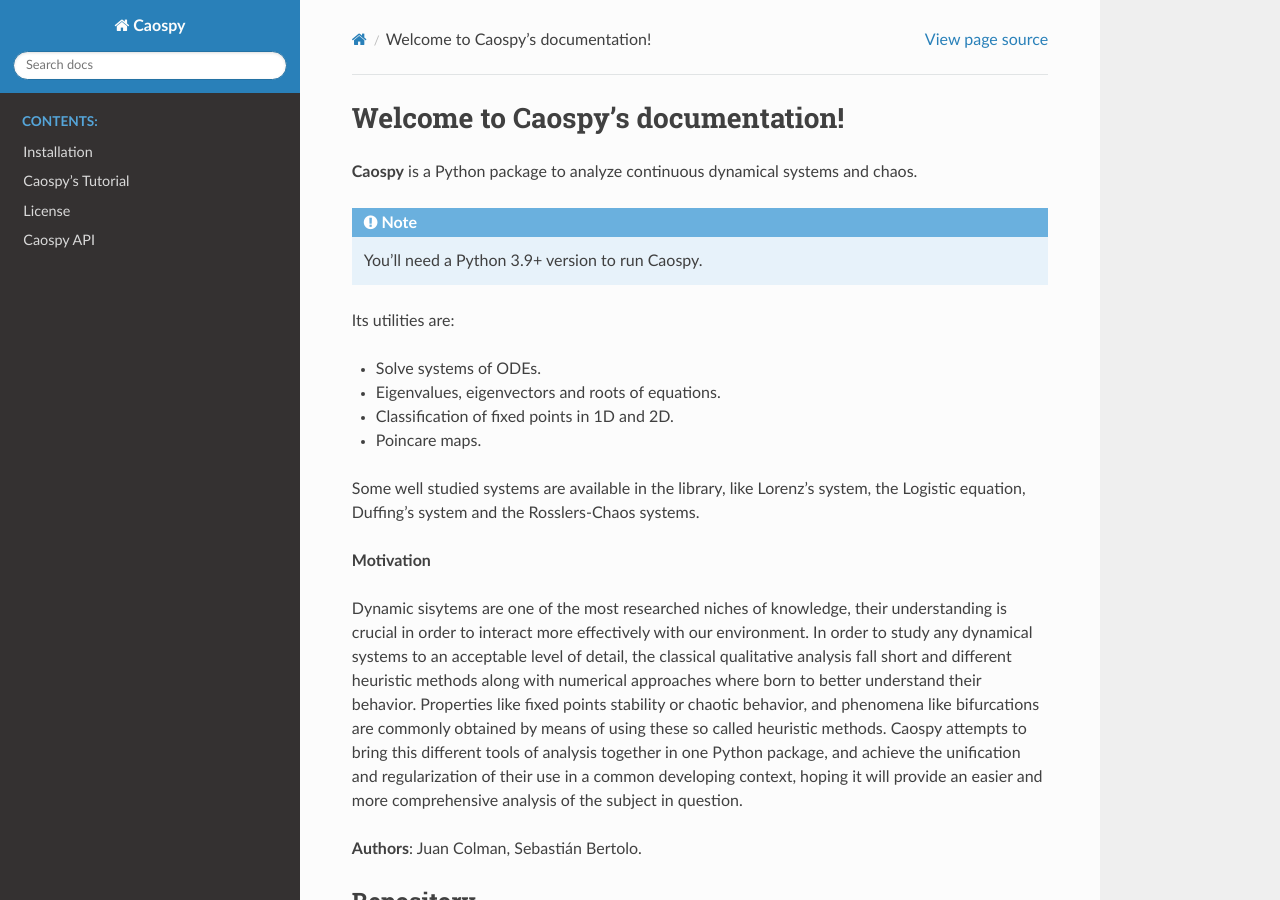
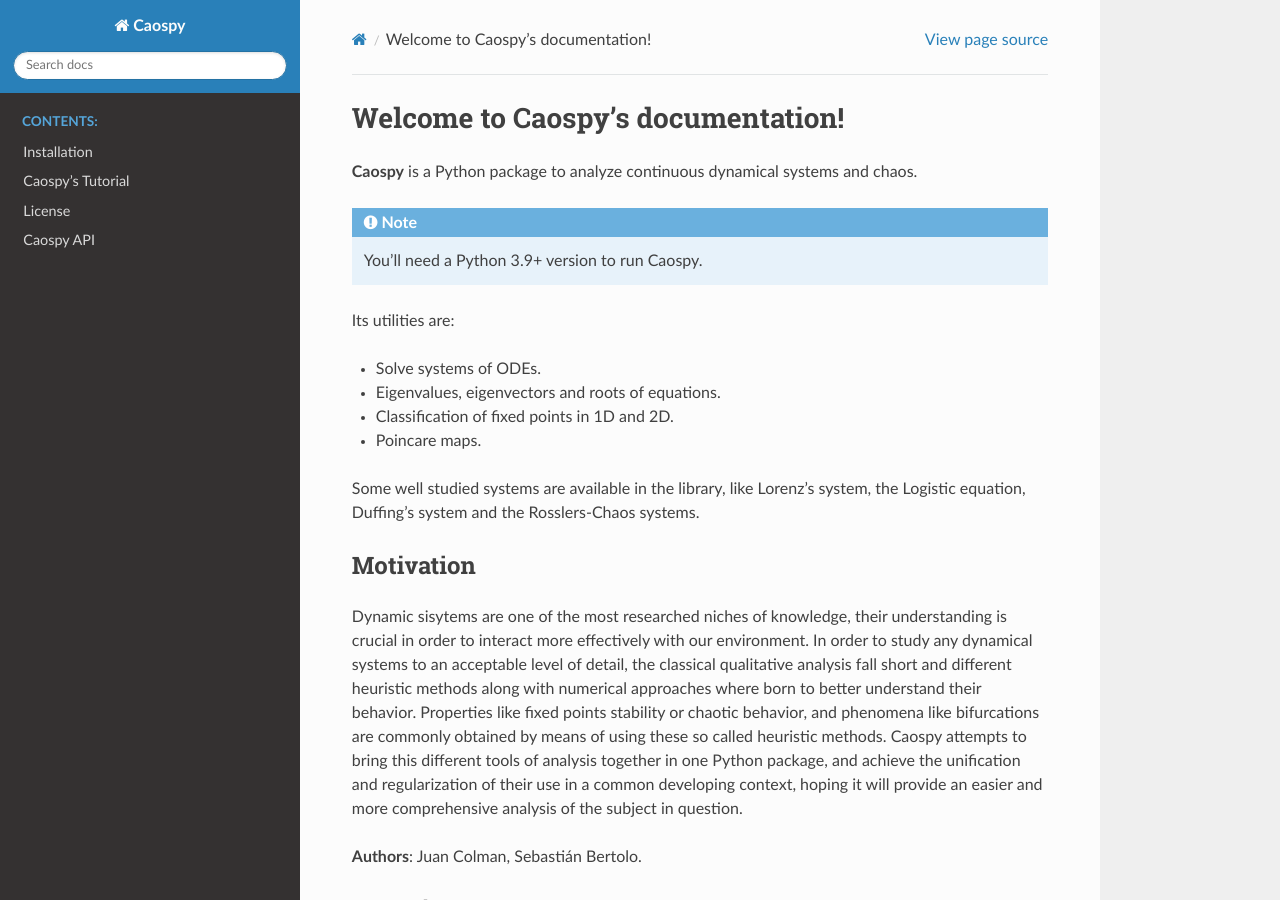
Before and after one commit to Colman-Bertolo/Caospy, a Sphinx documentation site: the page built from docs/source/index.rst, in a window 1280 px wide and 900 px high. Built offline with Sphinx 7.4.7 and the Read the Docs theme 2.0.0, drawn with Linux system fonts in a browser that asks for light colours.

```diff
--- a/docs/source/index.rst
+++ b/docs/source/index.rst
@@ -24,7 +24,8 @@ Its utilities are:
 Some well studied systems are available in the library, like Lorenz's system, the Logistic
 equation, Duffing's system and the Rosslers-Chaos systems.
 
-**Motivation**
+Motivation
+-----------
 
 Dynamic sisytems are one of the most researched niches of knowledge, their understanding is crucial in order to interact more effectively with our environment. In order to study any dynamical systems to an acceptable level of detail, the classical qualitative analysis fall short and different heuristic methods along with numerical approaches where born to better understand their behavior. Properties like fixed points stability or chaotic behavior, and phenomena like bifurcations are commonly obtained by means of using these so called heuristic methods. Caospy attempts to bring this different tools of analysis together in one Python package, and achieve the unification and regularization of their use in a common developing context, hoping it will provide an easier and more comprehensive analysis of the subject in question.
 
```
